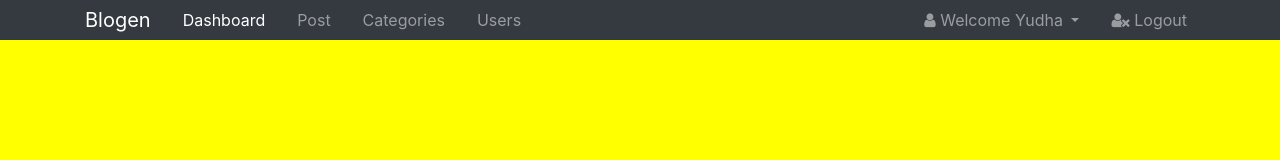
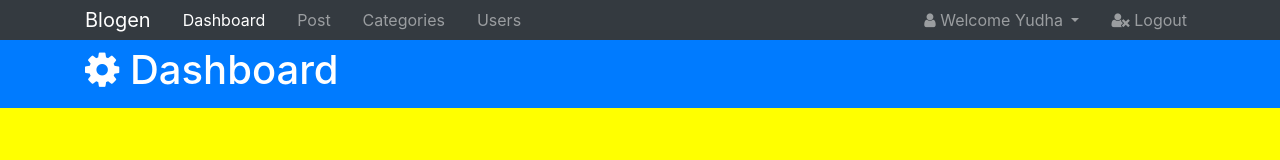
Before and after one commit to YudhaYuki/blogen, a website: page src/index.html in a window 1280 px wide. Drawn offline with Linux system fonts and the light colour scheme.

Commit message:
NAV - DAHBOARD - Header -  section

```diff
--- a/src/index.html
+++ b/src/index.html
@@ -57,6 +57,15 @@
         </div>
     </div>
 
+    <header id="main-header" class="py-2 bg-primary text-white">
+        <div class="container">
+            <div class="row">
+                <div class="col-md-6">
+                    <h1><i class="fa fa-gear"></i> Dashboard</h1>
+                </div>
+            </div>
+        </div>
+    </header>
 
     <script src="js/jquery.min.js"></script>
     <script src="js/popper.min.js"></script>
```
